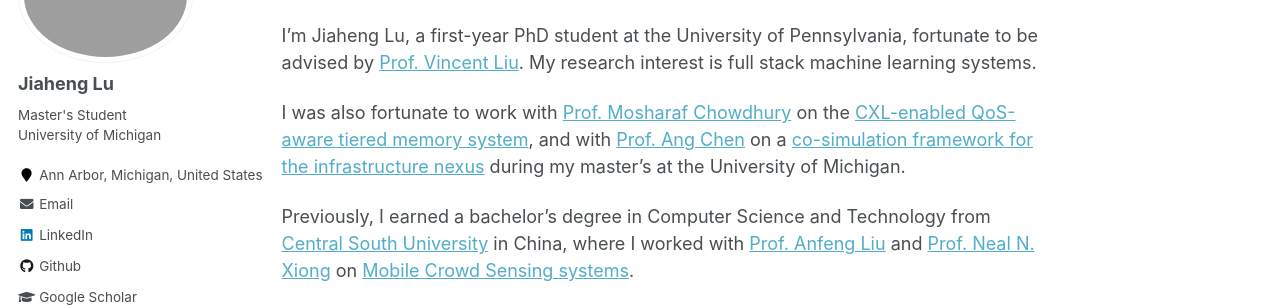
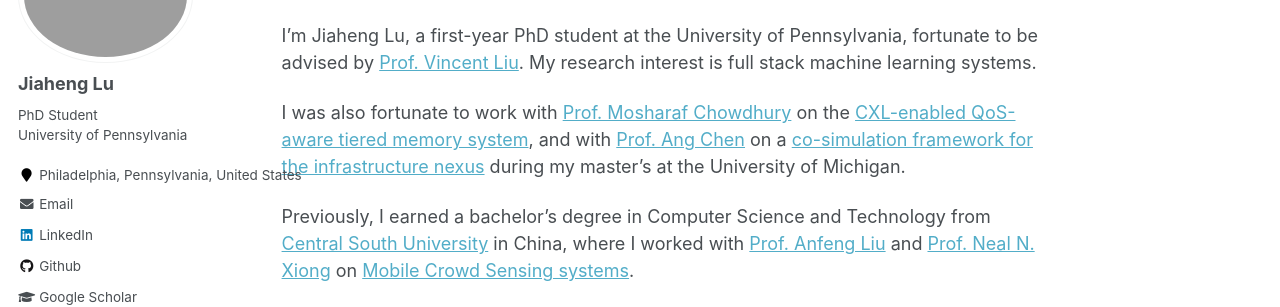
Before and after one commit to JhengLu/JhengLu.github.io, a Jekyll site: the page built from _pages/about.md, in a window 1280 px wide. Shown: the part 189-496 px from the top of the page. Built offline with Jekyll 4.4.1, drawn with Linux system fonts in a browser that asks for light colours.

Commit message:
update profile bio and location to UPenn PhD
Co-Authored-By: Claude Sonnet 4.6 <noreply@anthropic.com>

```diff
--- a/_config.yml
+++ b/_config.yml
@@ -82,8 +82,8 @@ analytics:
 author:
   name             : "Jiaheng Lu"
   avatar           : "profile.png"
-  bio              : "Master's Student<br>University of Michigan"
-  location         : "Ann Arbor, Michigan, United States"
+  bio              : "PhD Student<br>University of Pennsylvania"
+  location         : "Philadelphia, Pennsylvania, United States"
   employer         :
   pubmed           : #"https://www.ncbi.nlm.nih.gov/pubmed/?term=john+snow"
   googlescholar    : "https://scholar.google.com/citations?user=YxtgcF4AAAAJ&hl=en&authuser=1"
```
